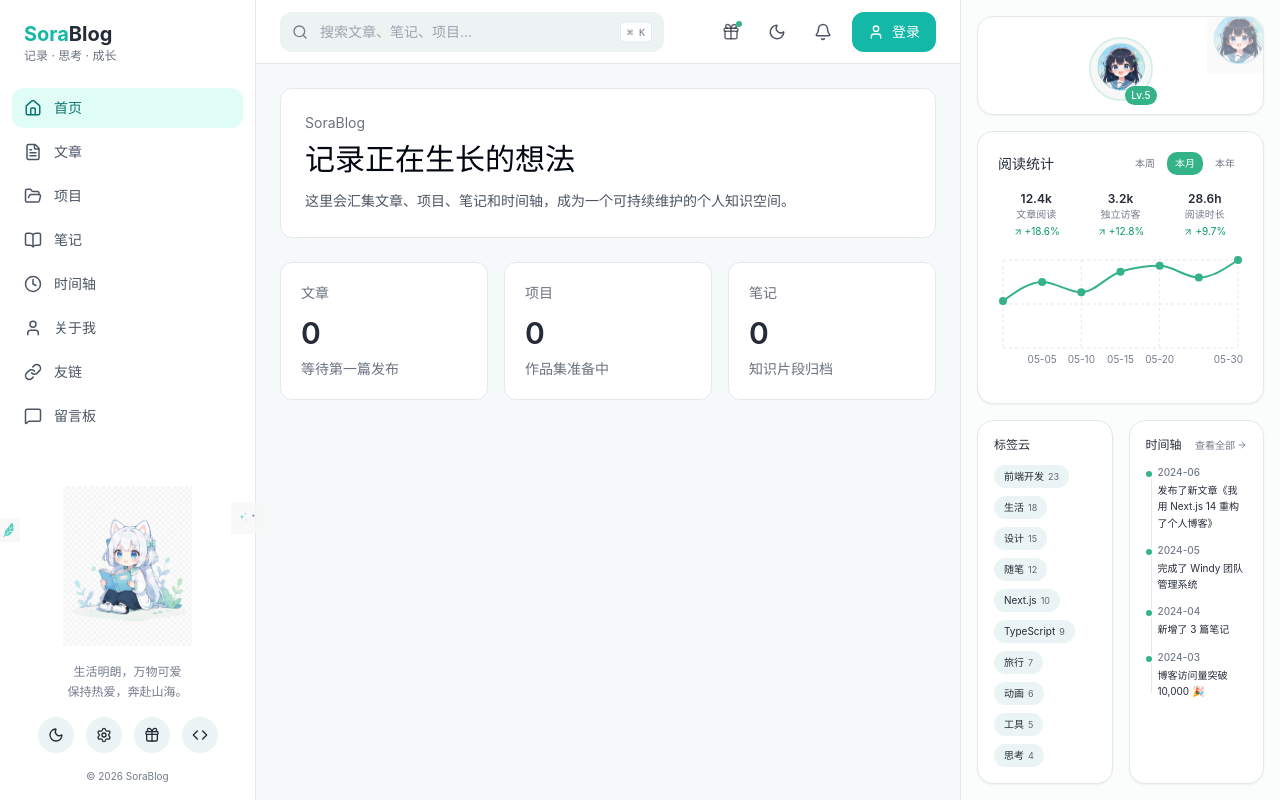
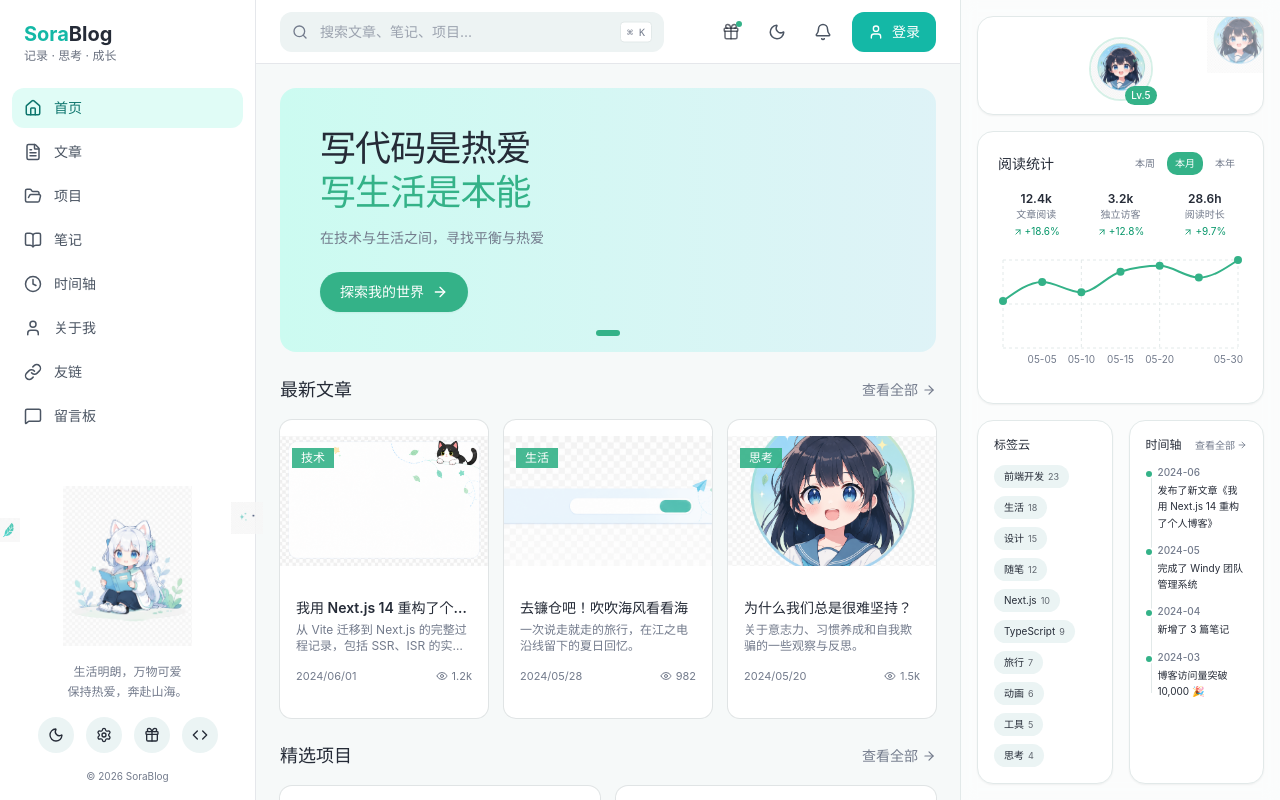
Before and after one commit to Wuhu-dsm/orangemoon-blog, a React (Vite) app in the folder frontend/: page / in a window 1280 px wide. Shown: the top 800 px of the page. Built offline with nearby package versions, Linux system fonts and the light colour scheme.

Commit message:
feat(home): wire up banner, articles, projects and subscribe sections

```diff
--- a/frontend/src/pages/Home/Home.tsx
+++ b/frontend/src/pages/Home/Home.tsx
@@ -1,38 +1,15 @@
-const stats = [
-  { label: '文章', value: '0', helper: '等待第一篇发布' },
-  { label: '项目', value: '0', helper: '作品集准备中' },
-  { label: '笔记', value: '0', helper: '知识片段归档' },
-]
+import BannerCarousel from '../../components/home/BannerCarousel'
+import LatestArticles from '../../components/home/LatestArticles'
+import FeaturedProjects from '../../components/home/FeaturedProjects'
+import SubscribeBox from '../../components/home/SubscribeBox'
 
 export default function Home() {
   return (
-    <div className="mx-auto flex max-w-6xl flex-col gap-6">
-      <section className="rounded-lg border border-gray-200 bg-white p-6 dark:border-gray-800 dark:bg-gray-900">
-        <p className="text-sm text-gray-500 dark:text-gray-400">SoraBlog</p>
-        <h1 className="mt-2 text-3xl font-semibold text-gray-950 dark:text-gray-50">
-          记录正在生长的想法
-        </h1>
-        <p className="mt-3 max-w-2xl text-sm leading-6 text-gray-600 dark:text-gray-300">
-          这里会汇集文章、项目、笔记和时间轴，成为一个可持续维护的个人知识空间。
-        </p>
-      </section>
-
-      <section className="grid gap-4 md:grid-cols-3">
-        {stats.map((item) => (
-          <article
-            key={item.label}
-            className="rounded-lg border border-gray-200 bg-white p-5 dark:border-gray-800 dark:bg-gray-900"
-          >
-            <p className="text-sm text-gray-500 dark:text-gray-400">
-              {item.label}
-            </p>
-            <p className="mt-3 text-3xl font-semibold">{item.value}</p>
-            <p className="mt-2 text-sm text-gray-500 dark:text-gray-400">
-              {item.helper}
-            </p>
-          </article>
-        ))}
-      </section>
+    <div className="flex flex-col gap-6">
+      <BannerCarousel />
+      <LatestArticles />
+      <FeaturedProjects />
+      <SubscribeBox />
     </div>
   )
 }
```
